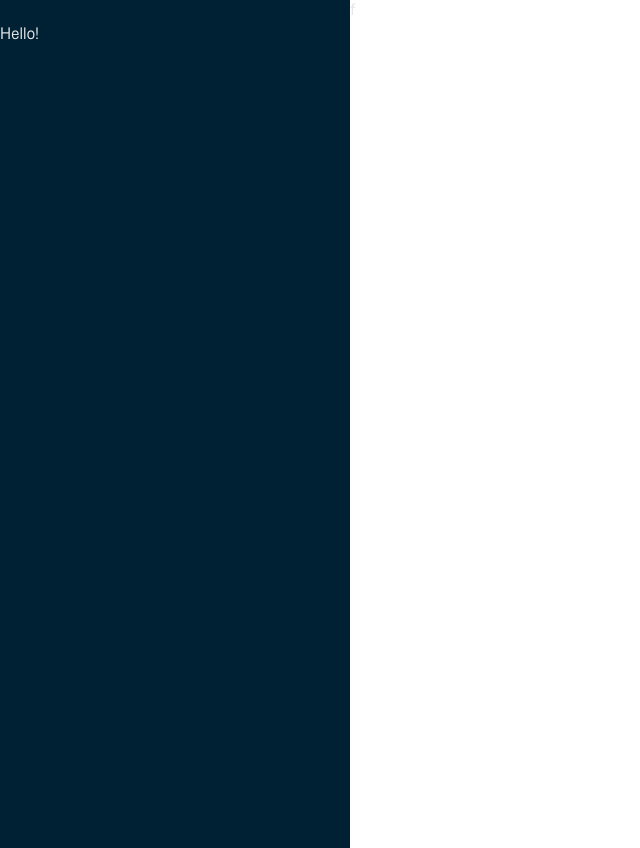
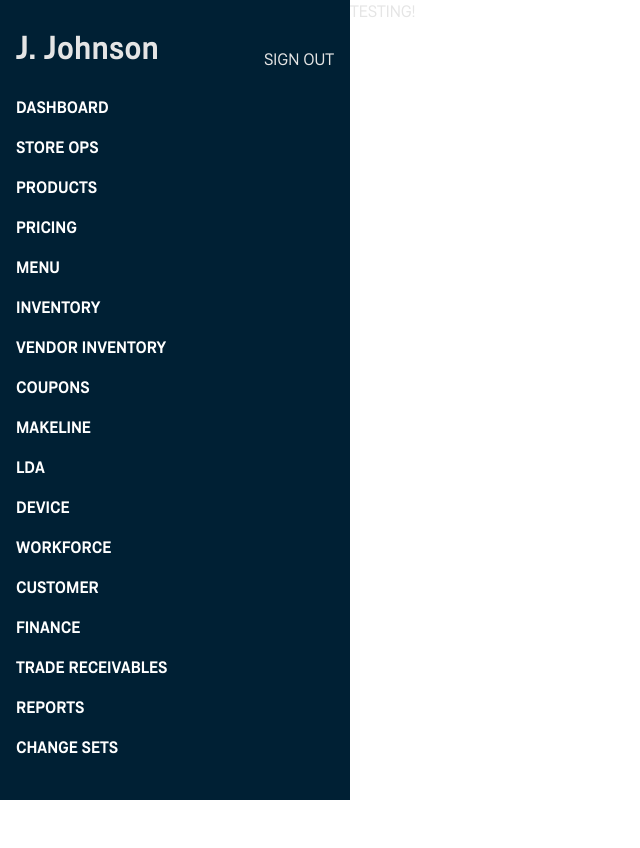
Before and after one commit to javonmcgilberry/ngss-admin-tools-ui-poc, a React (Create React App) app: page /dashboard in a window 1280 px wide. Shown: the whole page, without its empty margins (0-640 px from the left). After the commit the page ends 800 px from the top, so only its background shows below. Built offline with nearby package versions, Linux system fonts and the light colour scheme.

Commit message:
add styling for sidebar

```diff
--- a/src/App.tsx
+++ b/src/App.tsx
@@ -4,30 +4,34 @@ import './App.css';
 import Header from './components/header/Header';
 import Sidebar from './components/sidebar/Sidebar';
 import Layout from './components/layout/Layout';
+import { BrowserRouter, Navigate, Route, Routes } from 'react-router-dom';
+import routes, { RoutePathDefinition } from './routes/routes';
 
 function App() {
     return (
-        <Layout>
-            <div>f</div>
-        </Layout>
-        // <div className="App">
-        //     <header className="App-header">
-        //         <Sidebar />
-        //         <Header />
-        //         <img src={logo} className="App-logo" alt="logo" />
-        //         <p>
-        //             Edit <code>src/App.tsx</code> and save to reload.
-        //         </p>
-        //         <a
-        //             className="App-link"
-        //             href="https://reactjs.org"
-        //             target="_blank"
-        //             rel="noopener noreferrer"
-        //         >
-        //             Learn React
-        //         </a>
-        //     </header>
-        // </div>
+        <BrowserRouter>
+            <Layout>
+                <Routes>
+                    <>
+                        <Route path="/" element={<Navigate to="/dashboard" />} />
+                        {routes.map(({ path, element }: RoutePathDefinition) => {
+                            if (element) {
+                                return <Route key={path} path={path} element={element()} />;
+                            }
+                            return null;
+                        })}
+                        <Route
+                            path="*"
+                            element={
+                                <main style={{ padding: '1rem' }}>
+                                    <p>{`There's nothing here yet!`}</p>
+                                </main>
+                            }
+                        />
+                    </>
+                </Routes>
+            </Layout>
+        </BrowserRouter>
     );
 }
 
--- /dev/null
+++ b/src/components/marketSelector/MarketSelector.tsx
@@ -0,0 +1,37 @@
+import { SetStateAction } from 'react';
+import { MarketOption } from '../sidebar/Sidebar';
+import styles from './marketSelector.module.scss';
+
+type MarketSelectorProps = {
+    selectedVal: MarketOption;
+    setSelectedVal: React.Dispatch<SetStateAction<MarketOption>>;
+    marketOptions: MarketOption[];
+};
+
+const MarketSelector = ({ selectedVal, setSelectedVal, marketOptions }: MarketSelectorProps) => {
+    return (
+        <div className={styles.market_selector_wrapper}>
+            {/* <StyledSelect
+                defaultValue={selectedVal.value}
+                onChange={(val) => console.log('VALUE', val)}
+            >
+                {marketOptions.map((option) => {
+                    return (
+                        <MenuItem
+                            onChange={() => {
+                                // const value = val as unknown as string;
+                                setSelectedVal(option);
+                            }}
+                            key={option.value}
+                            value={option.value}
+                        >
+                            {option.label}
+                        </MenuItem>
+                    );
+                })}
+            </StyledSelect> */}
+        </div>
+    );
+};
+
+export default MarketSelector;
--- /dev/null
+++ b/src/components/marketSelector/marketSelector.module.scss
@@ -0,0 +1,6 @@
+.market_selector_wrapper {
+    display: flex;
+    width: 100%;
+    flex-direction: column;
+    gap: 1rem /** 16px */;
+}
--- /dev/null
+++ b/src/components/navigation/Navigation.tsx
@@ -0,0 +1,33 @@
+import { NavLink } from 'react-router-dom';
+import { RoutePathDefinition } from '../../routes/routes';
+import styles from './navigation.module.scss';
+
+interface INavigation {
+    routes: RoutePathDefinition[];
+}
+
+const NavigationItem = ({ route }: { route: RoutePathDefinition }) => {
+    return (
+        <NavLink key={route.path} style={{ textDecoration: 'none' }} to={route.path}>
+            <div className={styles.nav_item_wrapper} key={route.title}>
+                <div>
+                    <div>
+                        <div className={styles.nav_item}>{route.title.toUpperCase()}</div>
+                    </div>
+                </div>
+            </div>
+        </NavLink>
+    );
+};
+
+const NavigationOptions = ({ routes }: INavigation) => {
+    return (
+        <div className="flex flex-col py-2">
+            {routes.map((route) => (
+                <NavigationItem key={route.path} route={route} />
+            ))}
+        </div>
+    );
+};
+
+export default NavigationOptions;
--- /dev/null
+++ b/src/components/navigation/navigation.module.scss
@@ -0,0 +1,21 @@
+@use '../../theme/colors.module.scss' as colors;
+
+.nav_item {
+    color: white;
+    font-weight: 700;
+}
+
+.nav_item_wrapper {
+    padding-left: 1rem /* 16px */;
+    padding-right: 1rem /* 16px */;
+    padding-top: 0.5rem /* 8px */;
+    padding-bottom: 0.5rem /* 8px */;
+    font-weight: 900;
+}
+
+.nav_item_wrapper:hover {
+    background-color: colors.$blue-secondary;
+    transition-property: all;
+    transition-timing-function: cubic-bezier(0.4, 0, 0.2, 1);
+    transition-duration: 150ms;
+}
--- a/src/components/sidebar/Sidebar.tsx
+++ b/src/components/sidebar/Sidebar.tsx
@@ -1,3 +1,8 @@
+import { useState } from 'react';
+import routes from '../../routes/routes';
+import MarketSelector from '../marketSelector/MarketSelector';
+import Navigation from '../navigation/Navigation';
+import User from '../user/User';
 import styles from './sidebar.module.scss';
 
 export type MarketOption = {
@@ -5,8 +10,27 @@ export type MarketOption = {
     label: string;
 };
 
+const MARKET_OPTIONS = [
+    { value: 'us', label: 'U.S. Market' },
+    { value: 'us1', label: 'Test Market 1' }
+];
+
 const Sidebar = () => {
-    return <div className={styles.sidebar_container}>Hello!</div>;
+    const [selectedVal, setSelectedVal] = useState<MarketOption>({ value: '', label: '' });
+
+    return (
+        <div className={styles.sidebar_container}>
+            <div className={styles.user_panel}>
+                <User />
+                <MarketSelector
+                    marketOptions={MARKET_OPTIONS}
+                    selectedVal={selectedVal}
+                    setSelectedVal={setSelectedVal}
+                />
+            </div>
+            <Navigation routes={routes} />
+        </div>
+    );
 };
 
 export default Sidebar;
--- a/src/components/sidebar/sidebar.module.scss
+++ b/src/components/sidebar/sidebar.module.scss
@@ -9,3 +9,11 @@
     padding-top: 1.5rem /** 24px */;
     padding-bottom: 1.5rem /** 24px */;
 }
+
+.user_panel {
+    display: flex;
+    flex-direction: column;
+    gap: 1rem;
+    padding-left: 1rem /* 16px */;
+    padding-right: 1rem /* 16px */;
+}
--- /dev/null
+++ b/src/components/user/User.tsx
@@ -0,0 +1,11 @@
+import styles from './user.module.scss';
+const User = () => {
+    return (
+        <div className={styles.user}>
+            <h1>J. Johnson</h1>
+            <span>SIGN OUT</span>
+        </div>
+    );
+};
+
+export default User;
--- /dev/null
+++ b/src/components/user/user.module.scss
@@ -0,0 +1,5 @@
+.user {
+    display: flex;
+    align-items: flex-end;
+    justify-content: space-between;
+}
--- a/src/index.scss
+++ b/src/index.scss
@@ -246,3 +246,47 @@ body {
 code {
     font-family: source-code-pro, Menlo, Monaco, Consolas, 'Courier New', monospace;
 }
+
+*,
+*::before,
+*::after {
+    box-sizing: border-box;
+}
+* {
+    margin: 0;
+}
+html,
+body {
+    height: 100%;
+}
+body {
+    line-height: 1.5;
+    -webkit-font-smoothing: antialiased;
+}
+img,
+picture,
+video,
+canvas,
+svg {
+    display: block;
+    max-width: 100%;
+}
+input,
+button,
+textarea,
+select {
+    font: inherit;
+}
+p,
+h1,
+h2,
+h3,
+h4,
+h5,
+h6 {
+    overflow-wrap: break-word;
+}
+#root,
+#__next {
+    isolation: isolate;
+}
--- a/src/index.tsx
+++ b/src/index.tsx
@@ -4,6 +4,7 @@ import { createRoot } from 'react-dom/client';
 import './index.scss';
 import App from './App';
 import reportWebVitals from './reportWebVitals';
+import { BrowserRouter } from 'react-router-dom';
 
 const root = createRoot(document.getElementById('root') as HTMLElement);
 root.render(
```
Also changed, not shown: src/util/hooks/usePageTitle.ts (added, +19 -0 lines), 1 other file (tests, documents, lock files or other folders).
